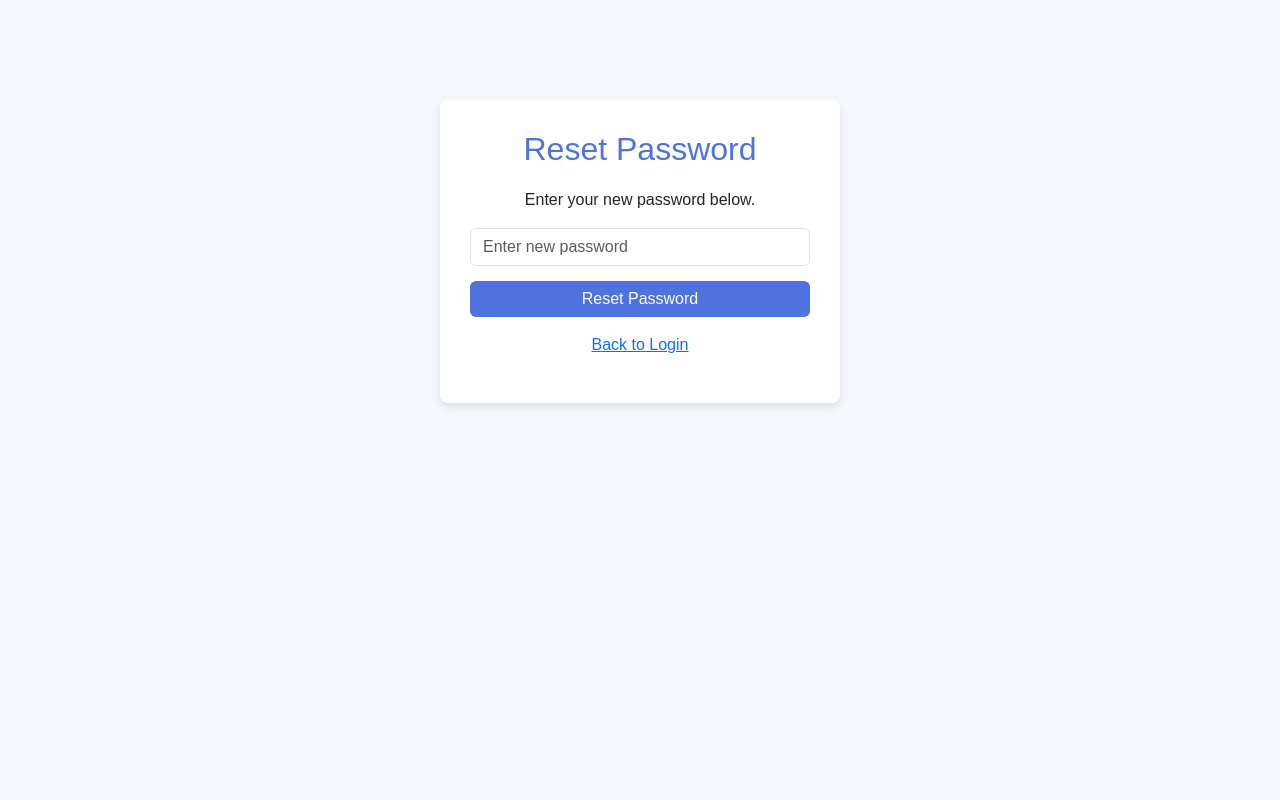
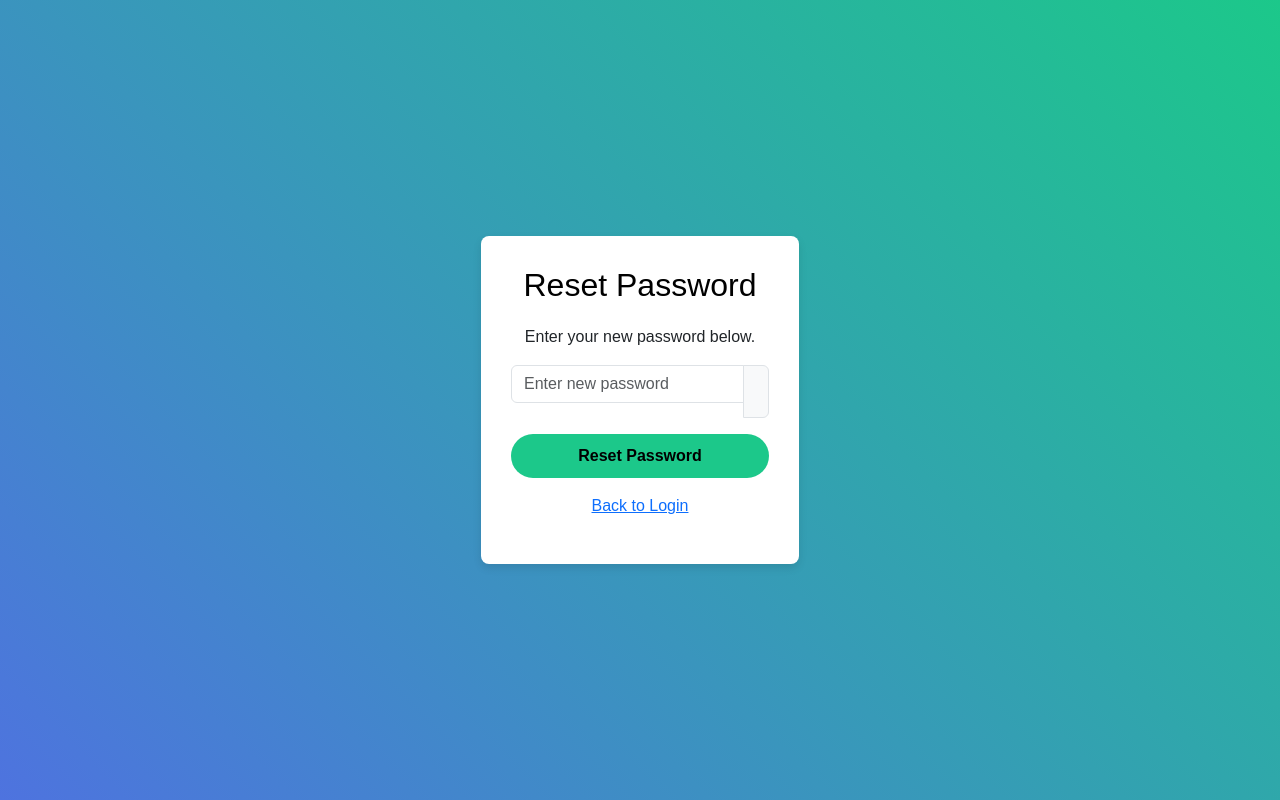
Before and after one commit to beyonce-ama/task-manager, a PHP site: page /pages/reset_password.php in a window 1280 px wide. Run offline with PHP 8.4, Linux system fonts and the light colour scheme.

Commit message:
editted by "Rachelle Anne Macalino"

```diff
--- a/pages/reset_password.php
+++ b/pages/reset_password.php
@@ -40,8 +40,14 @@ if ($_SERVER["REQUEST_METHOD"] == "POST") {
     <link rel="stylesheet" href="https://cdn.jsdelivr.net/npm/bootstrap@5.3.0/dist/css/bootstrap.min.css">
     <style>
         body {
-            background-color: #f4f7fc;
-            font-family: Arial, sans-serif;
+            background: linear-gradient(45deg, #4e73df, #1cc88a);
+            height: 100vh;
+            display: flex;
+            flex-direction: column;
+            justify-content: center;
+            align-items: center;
+            font-family: 'Poppins', sans-serif;
+            text-align: center;
         }
         .reset-container {
             max-width: 400px;
@@ -53,18 +59,26 @@ if ($_SERVER["REQUEST_METHOD"] == "POST") {
             text-align: center;
         }
         .reset-container h2 {
-            color: #4e73df;
+            color: black;
             margin-bottom: 20px;
         }
         .form-control {
             margin-bottom: 15px;
         }
         .btn-primary {
-            background-color: #4e73df;
+            color: black;
+            background-color: #1cc88a;
             border: none;
+            width: 100%;
+            padding: 10px;
+            border-radius: 25px;
+            font-size: 16px;
+            font-weight: bold;
+            transition: 0.3s;
         }
         .btn-primary:hover {
-            background-color: #1cc88a;
+            color: black;
+            background-color: #17a673;
         }
     </style>
 </head>
@@ -78,12 +92,34 @@ if ($_SERVER["REQUEST_METHOD"] == "POST") {
 
     <form method="POST">
         <input type="hidden" name="token" value="<?= htmlspecialchars($token) ?>">
-        <input type="password" name="password" class="form-control" placeholder="Enter new password" required>
+        <div class="input-group mb-3">
+            <input type="password" name="password" id="password" class="form-control" placeholder="Enter new password" required>
+            <span class="input-group-text" onclick="togglePassword()">
+                <i class="fas fa-eye" id="eyeIcon"></i>
+            </span>
+        </div>
         <button type="submit" class="btn btn-primary w-100">Reset Password</button>
     </form>
 
     <p class="mt-3"><a href="login.php">Back to Login</a></p>
 </div>
 
+<script>
+    function togglePassword() {
+        let passwordField = document.getElementById("password");
+        let eyeIcon = document.getElementById("eyeIcon");
+
+        if (passwordField.type === "password") {
+            passwordField.type = "text";
+            eyeIcon.classList.remove("fa-eye");
+            eyeIcon.classList.add("fa-eye-slash");
+        } else {
+            passwordField.type = "password";
+            eyeIcon.classList.remove("fa-eye-slash");
+            eyeIcon.classList.add("fa-eye");
+        }
+    }
+</script>
+
 </body>
 </html>
```
Also changed, not shown: pages/login.php (+21 -4 lines).
